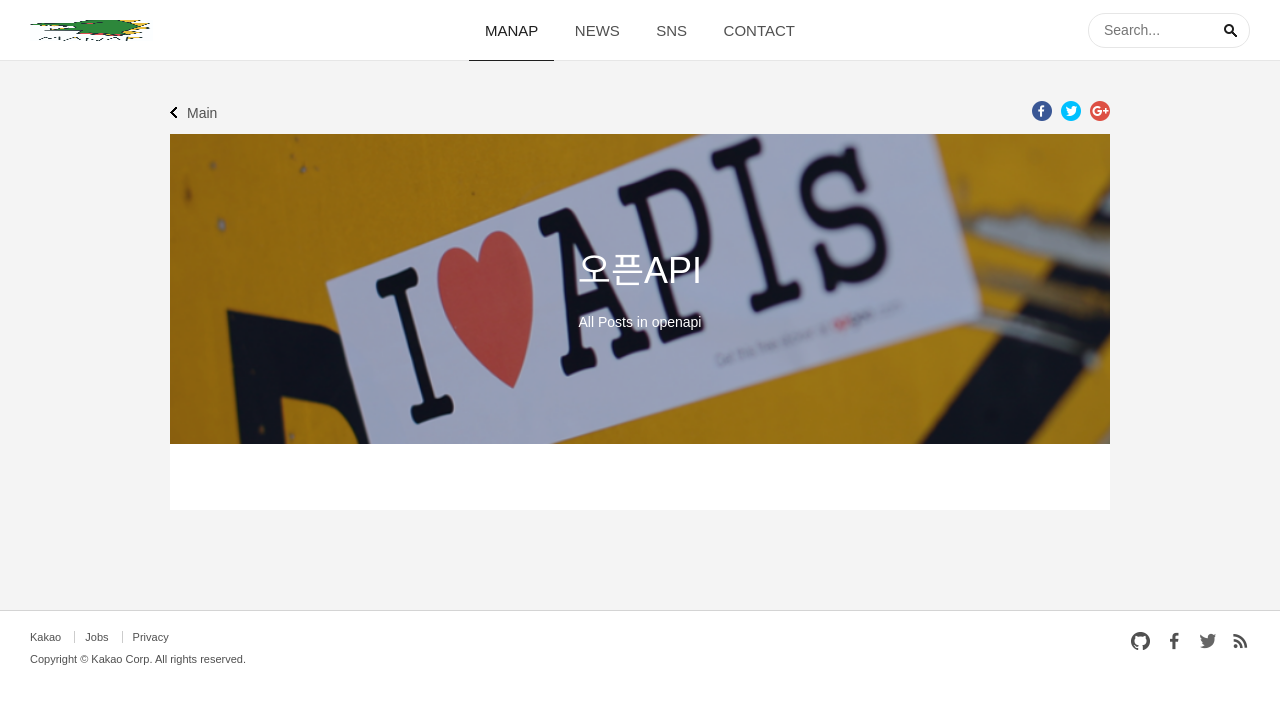
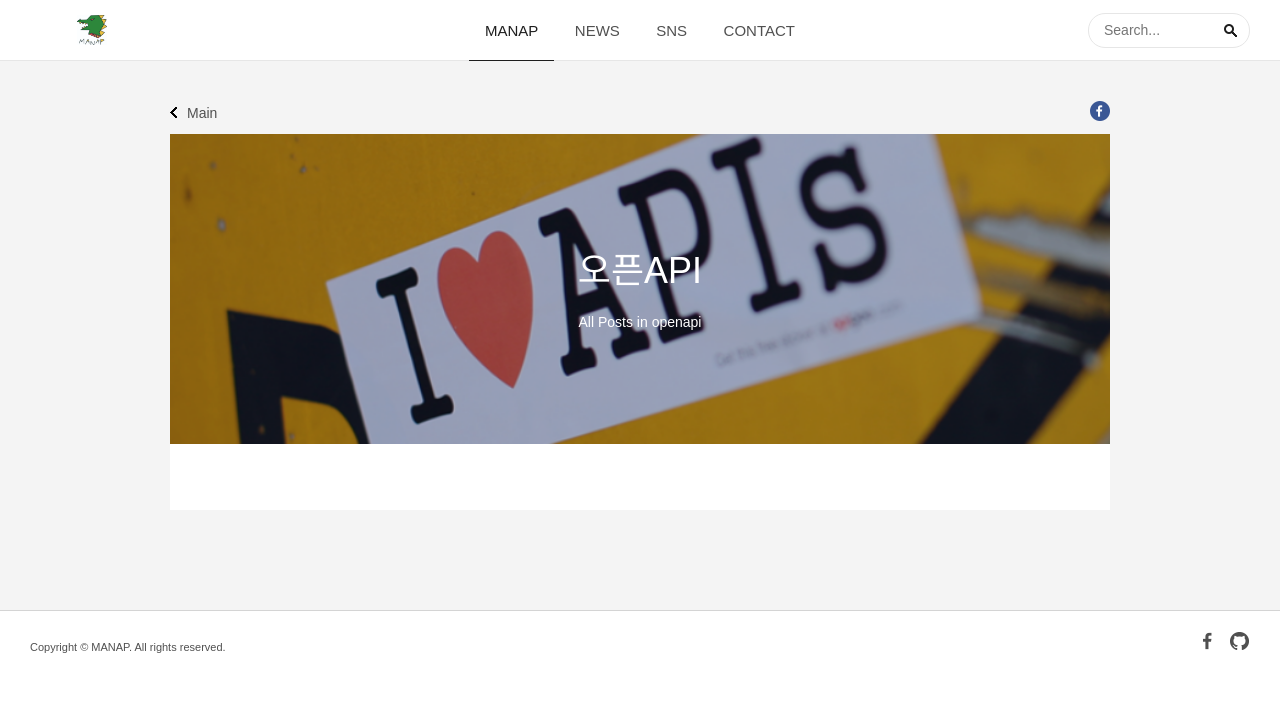
Before and after one commit to manapofficial/manapofficial.github.io, a Jekyll site: the page built from _tags/openapi.md, in a window 1280 px wide. Shown: the top 704 px of the page. Built offline with Jekyll 4.4.1, drawn with Linux system fonts in a browser that asks for light colours; some web fonts are replaced; comment, search, counter and statistics services are not loaded.

Commit message:
Config 변경, Footer Insta, Facebook 변경, Logo Size 변경

```diff
--- a/_config.yml
+++ b/_config.yml
@@ -1,8 +1,6 @@
-title: MANAP Page
-email: opensource@kakaocorp.com
-description: |
-  Connect Everything 새로운 연결, 새로운 세상.
-  연결의 혁신으로 세상은 더욱 가깝고 새로워진다고 카카오는 믿습니다.
+title: MANAP
+email: manap_official@gmail.com
+description:
 baseurl: ''
 url: 'https://manapofficial.github.io/'
 timezone: Asia/Seoul
@@ -59,10 +57,8 @@ google_analytics:
   ua: 'UA-72007721-1'
 facebook:
   app_id: '1204347326263800'
-  username: kakaocorp
-twitter:
-  username: kakaodev
-google_plus:
-  username: kakaodev
+  username: no.1MANAP
 github:
-  username: kakao
+  username: manapofficial
+instagram:
+  username: manap_official
--- a/_includes/footer.html
+++ b/_includes/footer.html
@@ -1,12 +1,5 @@
 <div id="footer" class="container-fluid">
     <ul id="links">
-        {% if site.github %}
-        <li>
-            <a id="link-github" href="http://github.com/{{ site.github.username }}" target="_blank">
-                <span class="sr-only">github</span>
-            </a>
-        </li>
-        {% endif %}
         {% if site.facebook %}
         <li>
             <a id="link-facebook" href="http://facebook.com/{{ site.facebook.username }}" target="_blank">
@@ -14,26 +7,15 @@
             </a>
         </li>
         {% endif %}
-        {% if site.twitter %}
+        {% if site.instagram %}
         <li>
-            <a id="link-twitter" href="http://twitter.com/{{ site.twitter.username }}" target="_blank">
-                <span class="sr-only">twitter</span>
+            <a id="link-instagram" href="https://instagram.com/{{ site.instagram.username }}" target="_blank">
+                <span class="sr-only">instagram</span>
             </a>
         </li>
         {% endif %}
-        <li>
-            <a id="link-rss" href="/rss" target="_blank">
-                <span class="sr-only">rss</span>
-            </a>
-        </li>
-    </ul>
-    <ul id="footer-menu">
-        <li><a href="//www.kakaocorp.com">Kakao</a></li>
-        <li><a href="//www.kakaocorp.com/recruit/currentOpportunities">Jobs</a></li>
-        <li><a href="//privacy.kakaocorp.com">Privacy</a></li>
     </ul>
     <p id="copyright">
-        <a href="//www.kakaocorp.com">Copyright &copy; Kakao Corp.</a>
-        All rights reserved.
+        Copyright &copy; MANAP. All rights reserved.
     </p>
 </div><!--#footer-->
--- a/assets/css/screen.css
+++ b/assets/css/screen.css
@@ -190,7 +190,8 @@ for small screen(<720px):
     margin: 0 0;
     padding: 0;
     background: url(../images/pc/manap_logo.jpg) no-repeat center;
-    background-size: 123px 21px;
+    /*    background-size: 123px 21px;*/
+    background-size: 30px 30px;
 }
 
 #menu {
@@ -343,6 +344,11 @@ for small screen(<720px):
 
 #link-facebook {
     background-image: url(../images/pc/icon_face.png);
+}
+
+#link-instagram {
+    background-image: url(../images/pc/icon_git.png);
+    /* Instagram 으로 [[변경]], px맞추기, 이미지 크기 등 */
 }
 
 #link-twitter {
@@ -1220,6 +1226,10 @@ body.page-template {
         background-image: url(../images/mo/icon_twit.png);
     }
 
+    #links-instagram {
+        background-image: url(../images/mo/icon_twit.png);
+    }
+
     #links-rss {
         background-image: url(../images/mo/icon_rss.png);
     }
@@ -1549,6 +1559,10 @@ body.page-template {
         background-image: url(../images/mo/icon_face@2x.png);
     }
 
+    #link-instagram {
+        background-image: url(../images/mo/icon_git@2x.png);
+    }
+
     #link-twitter {
         background-image: url(../images/mo/icon_twit@2x.png);
     }
```
